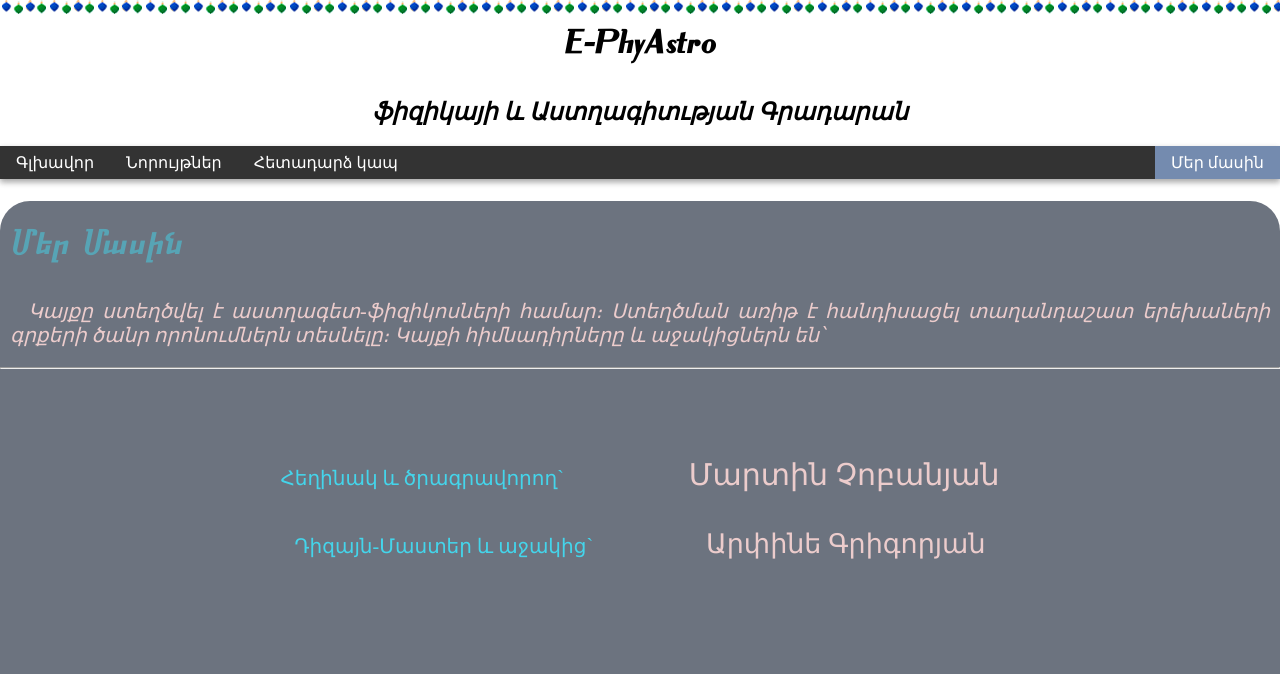
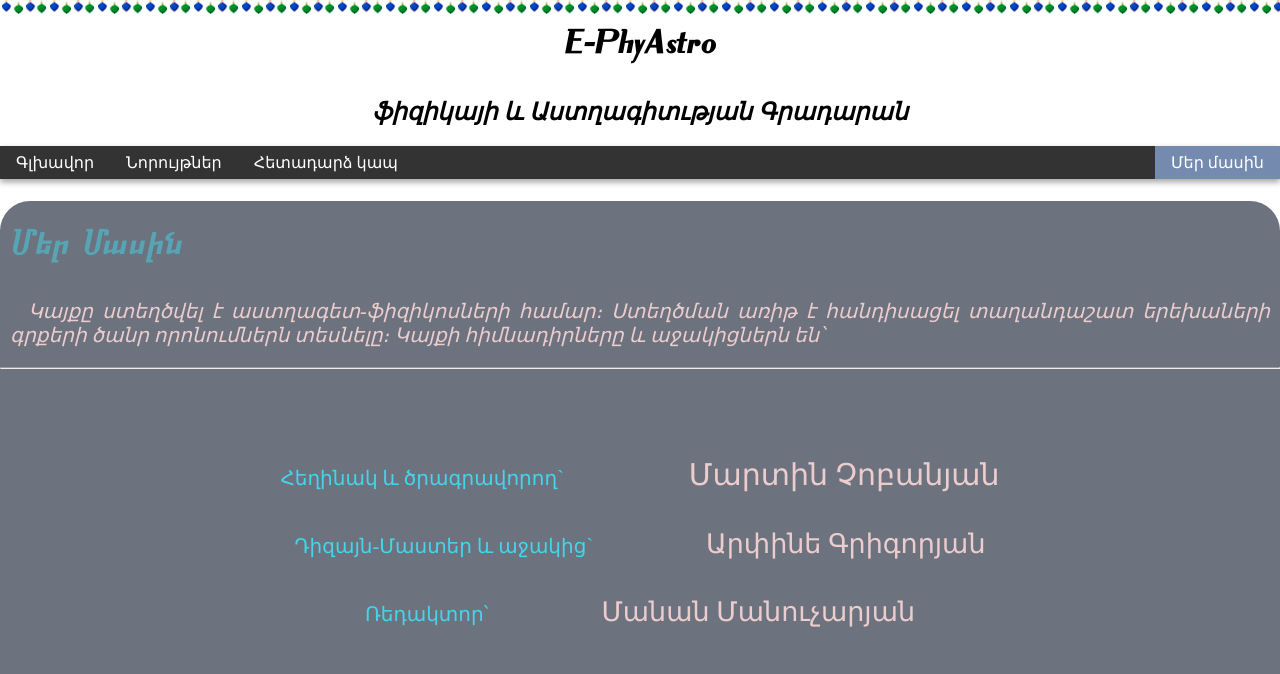
Before and after one commit to MartinChobanyan/phyastro, a PHP site: page /aboutus.php in a window 1280 px wide. Shown: the top 674 px of the page. Run offline with PHP 8.4, Linux system fonts and the light colour scheme; data that the repository does not hold is empty; grey boxes are pictures that could not be loaded.

Commit message:
Aboutus addition

```diff
--- a/aboutus.php
+++ b/aboutus.php
@@ -23,12 +23,14 @@ include_once 'admin_panel/scripts/logreader.php';
 <p class="Text"><i>
 &nbsp;&nbsp;Կայքը ստեղծվել է աստղագետ-ֆիզիկոսների համար։ Ստեղծման առիթ է հանդիսացել տաղանդաշատ երեխաների գրքերի ծանր որոնումներն տեսնելը։ Կայքի հիմնադիրները և աջակիցներն են՝</i></p><hr>
 <center style="padding-top: 80px; padding-bottom: 80px;">
-<!--՜՜՜՜՜՜՜՜Բոլոր տեքստերը գրվել են Ռեդակտոր՝ Մանան Մանուչարյանի կողմից։՜՜՜՜՜՜՜՜-->
 <span style="font-size: 20px; color: #44D5EB">Հեղինակ և ծրագրավորող`
      <span style="padding-left: 4em; font-size: 30px; color: #ECCCCC">Մարտին Չոբանյան</span>
 </span> <br><br><br>
 <span style="font-size: 20px; color: #44D5EB">Դիզայն-Մաստեր և աջակից`
      <span style="padding-left: 4em; font-size: 27px; color: #ECCCCC">Արփինե Գրիգորյան</span>
+</span> <br><br><br>
+<span style="font-size: 20px; color: #44D5EB">Ռեդակտոր՝
+     <span style="padding-left: 4em; font-size: 27px; color: #ECCCCC">Մանան Մանուչարյան</span>
 </span> <br><br><br>
 </center>
 <!--~~~~~~~~~~~~~~~~~~~~~~~~~~~~~-->
```
